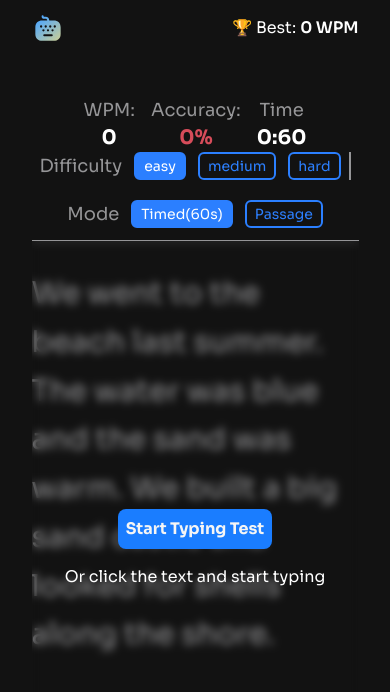
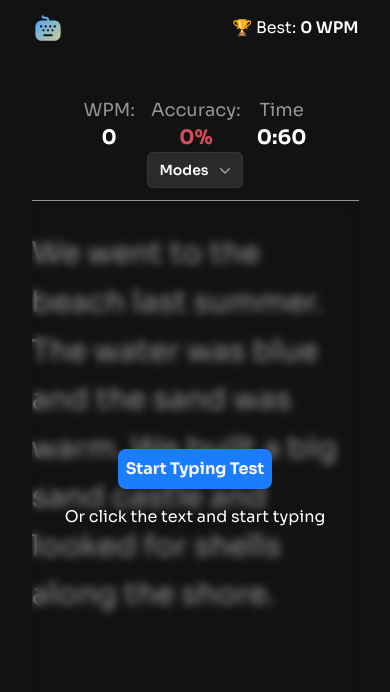
Before and after one commit to SupremeJA/typing-speed-test, a React (Vite) app: page / in a window 390 px wide. Shown: the top 692 px of the page. Built offline with nearby package versions, Linux system fonts and the light colour scheme.

Commit message:
adding mobile view for modes

```diff
--- a/src/components/DesktopSettings.jsx
+++ b/src/components/DesktopSettings.jsx
@@ -9,7 +9,7 @@ function DesktopSettings({
   setTestMode,
 }) {
   return (
-    <div className="flex flex-col md:flex-row gap-5 items-center text-neutral-400">
+    <div className="hidden md:flex flex-col md:flex-row gap-5 items-center text-neutral-400">
       <div className="flex gap-3 items-center pr-2 border-r-2 border-neutral-400">
         <p className="text-lg">Difficulty</p>
         {difficultyList.map((e, i) => (
--- a/src/components/MobileSettings.jsx
+++ b/src/components/MobileSettings.jsx
@@ -1,42 +1,66 @@
 import { ModeButton } from "./index";
 
-function MobileSettings({
-  testModeList,
-  difficultyList,
-  handleDiff,
-  difficulty,
-  testMode,
-  setTestMode,
-}) {
+function MobileSettings() {
   return (
-    <div className="flex flex-col md:flex-row gap-5 items-center text-neutral-400">
-      <div className="flex gap-3 items-center pr-2 border-r-2 border-neutral-400">
-        <p className="text-lg">Difficulty</p>
-        {difficultyList.map((e, i) => (
-          <ModeButton
-            key={i}
-            isActive={difficulty === e}
-            onClick={() => handleDiff(e)}
+    <>
+      <el-dropdown class="inline-block">
+        <button class="inline-flex w-full justify-center gap-x-1.5 rounded-md bg-white/10 px-3 py-2 text-sm font-semibold text-white inset-ring-1 inset-ring-white/5 hover:bg-white/20">
+          Modes
+          <svg
+            viewBox="0 0 20 20"
+            fill="currentColor"
+            data-slot="icon"
+            aria-hidden="true"
+            class="-mr-1 size-5 text-gray-400"
           >
-            {e}
-          </ModeButton>
-        ))}
-      </div>
+            <path
+              d="M5.22 8.22a.75.75 0 0 1 1.06 0L10 11.94l3.72-3.72a.75.75 0 1 1 1.06 1.06l-4.25 4.25a.75.75 0 0 1-1.06 0L5.22 9.28a.75.75 0 0 1 0-1.06Z"
+              clipRule="evenodd"
+              fillRule="evenodd"
+            />
+          </svg>
+        </button>
 
-      <div className="flex gap-3 items-center">
-        <p className="text-lg">Mode</p>
-        {testModeList.map((e, i) => (
-          <ModeButton
-            key={i}
-            isActive={testMode === e}
-            onClick={() => setTestMode(e)}
-          >
-            {e.charAt(0).toUpperCase() + e.slice(1)}
-            {e === "timed" ? "(60s)" : ""}
-          </ModeButton>
-        ))}
-      </div>
-    </div>
+        <el-menu
+          anchor="bottom end"
+          popover
+          class="w-56 origin-top-right rounded-md bg-gray-800 outline-1 -outline-offset-1 outline-white/10 transition transition-discrete [--anchor-gap:--spacing(2)] data-closed:scale-95 data-closed:transform data-closed:opacity-0 data-enter:duration-100 data-enter:ease-out data-leave:duration-75 data-leave:ease-in"
+        >
+          <div class="py-1">
+            <a
+              href="#"
+              class="block px-4 py-2 text-sm text-gray-300 focus:bg-white/5 focus:text-white focus:outline-hidden"
+            >
+              Account settings
+            </a>
+            <a
+              href="#"
+              class="block px-4 py-2 text-sm text-gray-300 focus:bg-white/5 focus:text-white focus:outline-hidden"
+            >
+              Support
+            </a>
+            <a
+              href="#"
+              class="block px-4 py-2 text-sm text-gray-300 focus:bg-white/5 focus:text-white focus:outline-hidden"
+            >
+              License
+            </a>
+            <form action="#" method="POST">
+              <button
+                type="submit"
+                class="block w-full px-4 py-2 text-left text-sm text-gray-300 focus:bg-white/5 focus:text-white focus:outline-hidden"
+              >
+                Sign out
+              </button>
+            </form>
+          </div>
+        </el-menu>
+      </el-dropdown>
+      <script
+        src="https://cdn.jsdelivr.net/npm/@tailwindplus/elements@1"
+        type="module"
+      ></script>
+    </>
   );
 }
 
--- a/src/components/Settings.jsx
+++ b/src/components/Settings.jsx
@@ -1,4 +1,4 @@
-import { DesktopSettings } from "./index";
+import { DesktopSettings, MobileSettings } from "./index";
 import { useTyping } from "../context/TypingContext";
 
 function Settings() {
@@ -18,6 +18,7 @@ function Settings() {
   }
 
   return (
+    <>
       <DesktopSettings
         testModeList={testModeList}
         difficultyList={difficultyList}
@@ -26,6 +27,8 @@ function Settings() {
         testMode={testMode}
         setTestMode={setTestMode}
       />
+      <MobileSettings />
+    </>
   );
 }
 
--- a/src/components/index.js
+++ b/src/components/index.js
@@ -10,6 +10,7 @@ import Settings from "./Settings";
 import Stats from "./Stats";
 import Timer from "./Timer";
 import DesktopSettings from "./DesktopSettings";
+import MobileSettings from "./MobileSettings";
 
 export {
   Accuracy,
@@ -24,4 +25,5 @@ export {
   Stats,
   Timer,
   DesktopSettings,
+  MobileSettings,
 };
```
Lines whose indentation alone changed are shown as unchanged.
